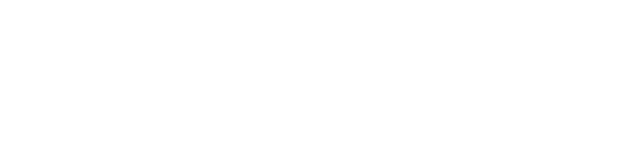
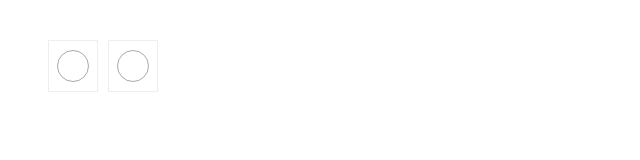
Before and after one commit to KimeraMoses/JavaScript-Basics, a plain HTML site: page index.html in a window 1280 px wide. Shown: the full height of the page, 0-640 px from the left. Drawn offline with Linux system fonts and the light colour scheme.

Commit message:
New: implemeted a problem using html and Css

```diff
--- a/index.html
+++ b/index.html
@@ -4,9 +4,16 @@
     <meta charset="UTF-8" />
     <meta http-equiv="X-UA-Compatible" content="IE=edge" />
     <meta name="viewport" content="width=device-width, initial-scale=1.0" />
-    <title>JS Practice Exercises</title>
+    <title>FrontEnd Practice Exercises</title>
+    <link rel="stylesheet" href="styles.css" />
   </head>
   <body>
+    <div class="front-end-basics">
+      <div class="square__wrapper">
+        <div class="square__1"><div class="circle"></div></div>
+        <div class="square__2"><div class="circle"></div></div>
+      </div>
+    </div>
     <script src="index.js"></script>
   </body>
 </html>
--- /dev/null
+++ b/styles.css
@@ -0,0 +1,29 @@
+.front-end-basics{
+    margin: 40px;
+
+}
+.square__wrapper{
+    display: flex;
+    flex-direction: row;
+    width: 110px
+}
+.square__1,
+.square__2{
+    width: 50px;
+    height: 50px;
+    border: 1px solid #eee;
+    display: flex;
+    align-items: center;
+    justify-content: center;
+
+}
+.square__1{
+    margin-right: 10px;
+}
+.circle{
+    width: 10px;
+    height: 10px;
+    border: 1px solid #aaa;
+    border-radius: 50%;
+    padding: 10px;
+}
```
Also changed, not shown: index.js (+6 -1 lines).
